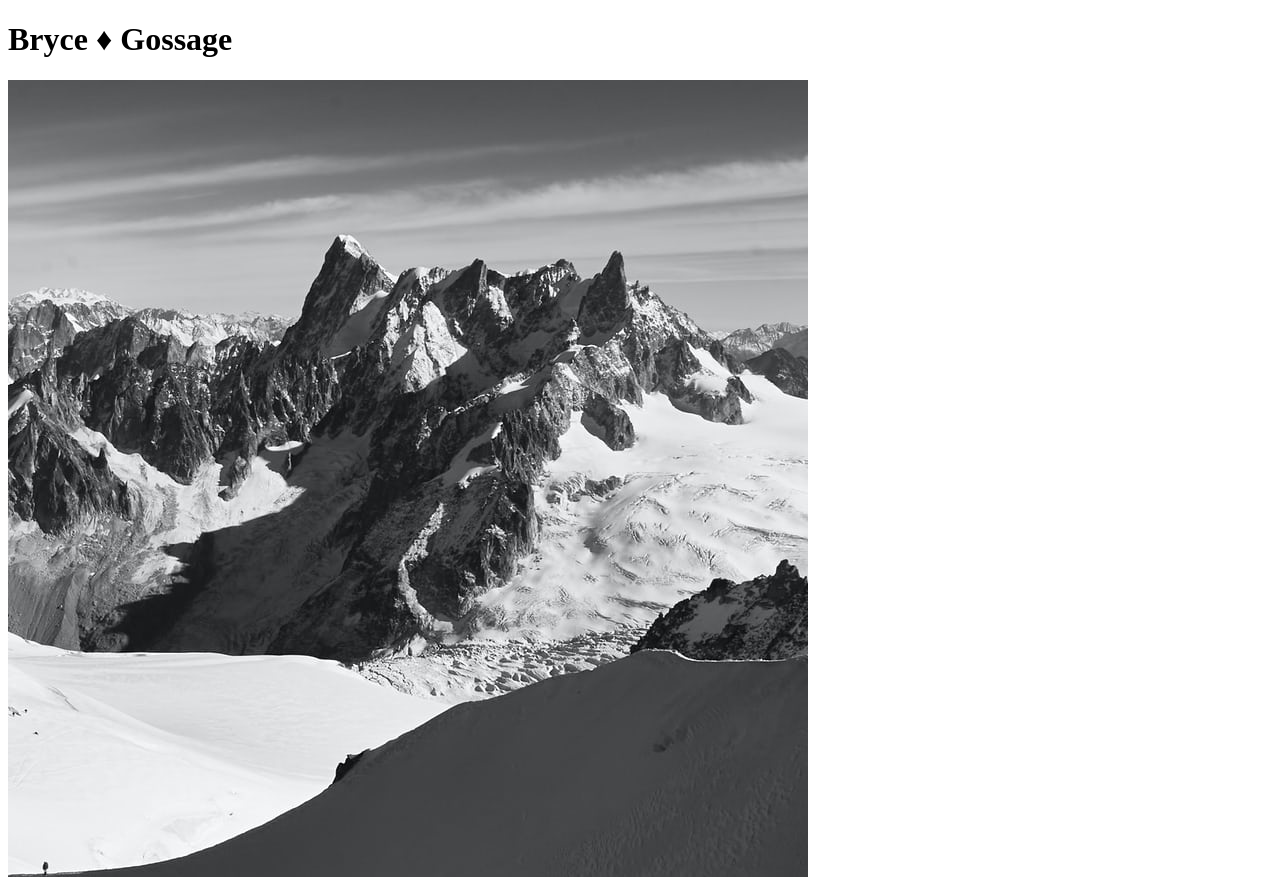
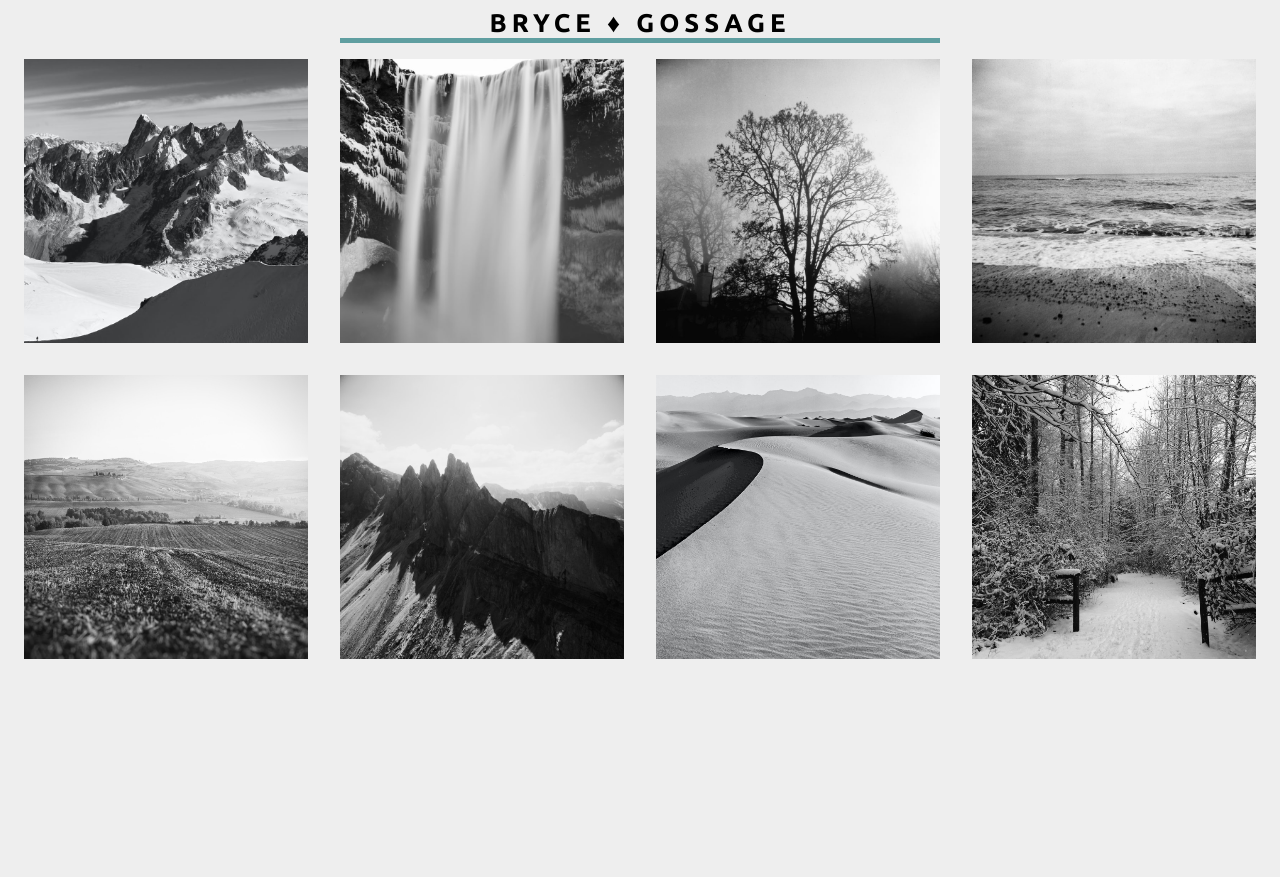
Before and after one commit to brycegossage/PhotoSite, a plain HTML site: page index.html in a window 1280 px wide. Shown: the top 877 px of the page. After the commit the page ends 800 px from the top, so only its background shows below. Drawn offline with Linux system fonts and the light colour scheme.

Commit message:
Added styles to CSS file.

```diff
--- a/index.html
+++ b/index.html
@@ -10,7 +10,7 @@
 </head>
 <body>
     <!-- Symbols can be used in HTML -->
-    <h1>Bryce &diams; Gossage</h1>
+    <p>Bryce &diams; Gossage</p>
     <img src="Images/caradhras.jpeg" alt="Tallest of the Mountains of Moria">
     <img src="Images/waterfall.jpeg" alt="Waterfall">
     <img src="Images/tree.jpeg" alt="Silhouette of a tree">
@@ -18,5 +18,6 @@
     <img src="Images/field.jpeg" alt="Rolling hills in the countryside">
     <img src="Images/nonSnowyMountains.jpeg" alt="Mountain ridge">
     <img src="Images/tatooine.jpeg" alt="Desert Dunes">
+    <img src="Images/snowyForest.jpeg" alt="Snowy Forest">
 </body>
 </html>
--- a/style.css
+++ b/style.css
@@ -0,0 +1,31 @@
+@import url('https://fonts.googleapis.com/css2?family=Ubuntu:wght@400;700&display=swap');
+
+body{
+    background-color: #eee;
+}
+
+p{
+    font-family: 'Ubuntu', sans-serif;
+    font-weight: 700;
+    text-transform: uppercase;
+    letter-spacing: 5px;
+    /* vw sets the font/text size based on the width of the viewport */
+    font-size: 2vw;
+    /* font-size: 25px; */
+    text-align: center;
+    border-bottom: 5px solid cadetblue;
+    padding-bottom: 10px 0;
+
+    width: 47.5%;
+    margin: auto;
+}
+
+img{
+    /* 22.5 * 4 = 90 */
+    width: 22.5%;
+    /* 1.25 * 2 * 4 = 10 */
+    margin: 1.25%;
+
+    /* The float CSS property places an element on the left or right side of its container/parent, allowing text and inline elements to wrap around it. The element is removed the normal document flow. Also removes the "mystery space" between image elements (NOTE: This "mystery space" is the actual spaces between img elements in an html file.) */
+    float: left;
+}
```
Also changed, not shown: 1 other file.
